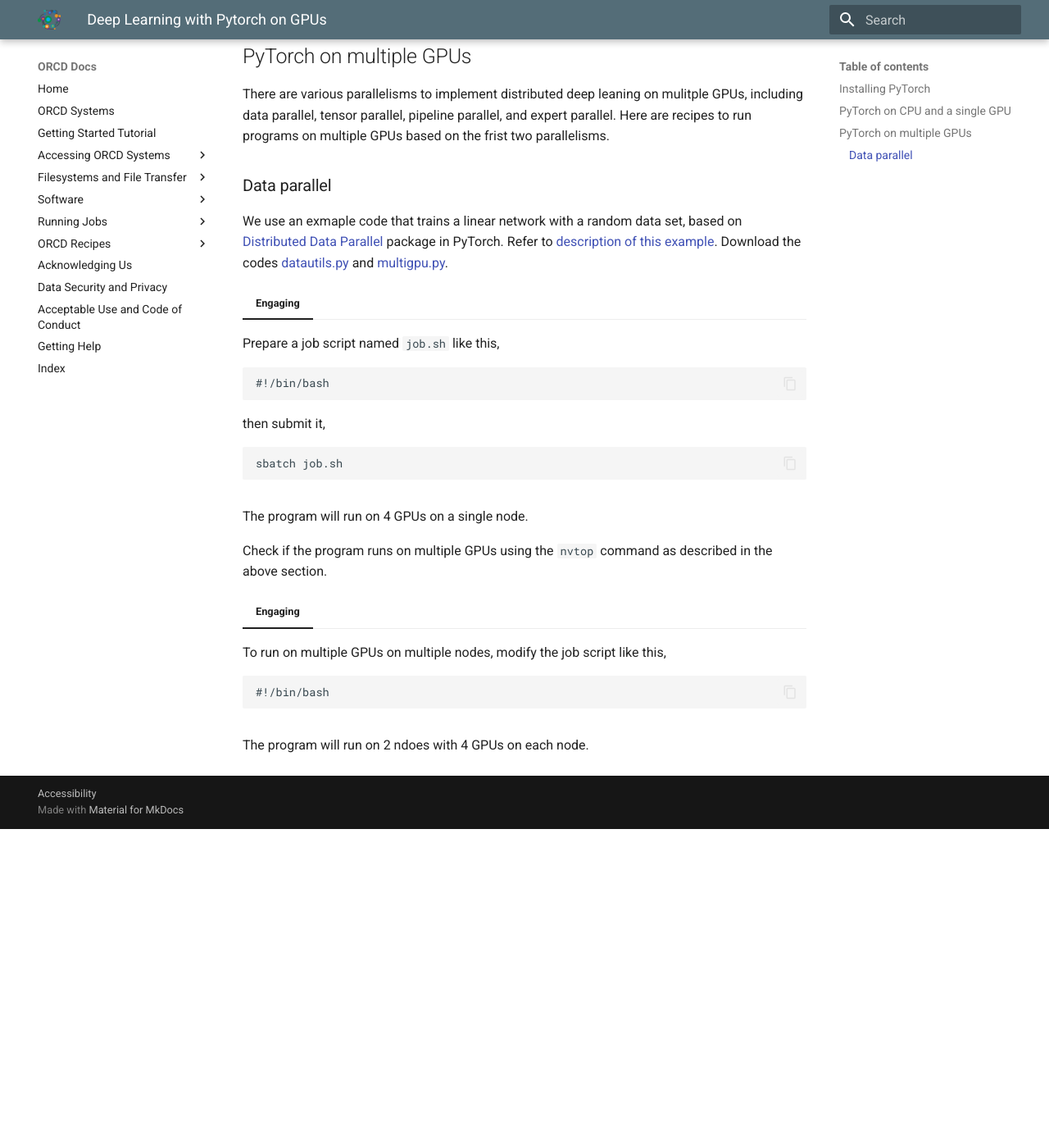
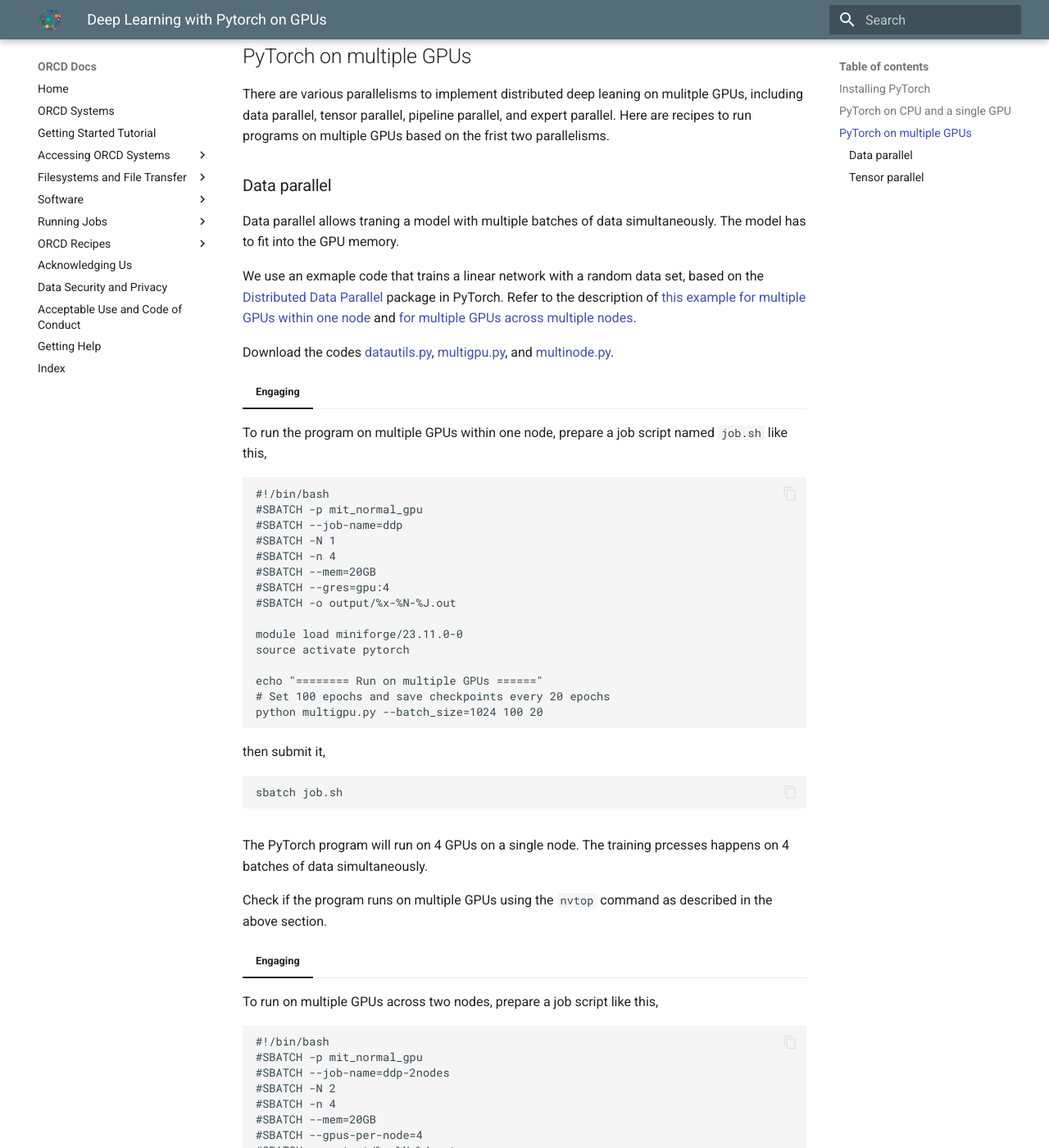
Before and after one commit to mit-orcd/orcd-docs-edit, an MkDocs documentation site: the page built from docs/recipes/torch-gpu.md, in a window 1280 px wide and 1400 px high, scrolled down 1679 px. Shown: the whole window at 82% size. Built offline with MkDocs 1.6.1 and Material for MkDocs 9.7.7, drawn with Linux system fonts in a browser that asks for light colours; before the commit the page ends 2690 px from its top, so only the background shows below that; some of the changed text lies outside the part shown.

Commit message:
gpu torch

````diff
--- a/docs/recipes/torch-gpu.md
+++ b/docs/recipes/torch-gpu.md
@@ -78,27 +78,69 @@
 
 ### Data parallel
 
-We use an exmaple code that trains a linear network with a random data set, based on [Distributed Data Parallel](https://PyTorch.org/docs/stable/notes/ddp.html) package in PyTorch. Refer to [description of this example](https://pytorch.org/tutorials/beginner/ddp_series_multigpu.html). Download the codes [datautils.py](./scripts/torch-gpu/datautils.py) and [multigpu.py](./scripts/torch-gpu/multigpu.py).
+Data parallel allows traning a model with multiple batches of data simultaneously. The model has to fit into the GPU memory.
+
+We use an exmaple code that trains a linear network with a random data set, based on the [Distributed Data Parallel](https://PyTorch.org/docs/stable/notes/ddp.html) package in PyTorch. Refer to the description of [this example for multiple GPUs within one node](https://pytorch.org/tutorials/beginner/ddp_series_multigpu.html) and [for multiple GPUs across multiple nodes](https://pytorch.org/tutorials/intermediate/ddp_series_multinode.html).
+
+Download the codes [datautils.py](./scripts/torch-gpu/datautils.py), [multigpu.py](./scripts/torch-gpu/multigpu.py), and [multinode.py](./scripts/torch-gpu/multinode.py).
 
 === "Engaging"
 
-    Prepare a job script named `job.sh` like this,
+    To run the program on multiple GPUs within one node, prepare a job script named `job.sh` like this,
      ```
      #!/bin/bash
+     #SBATCH -p mit_normal_gpu
+     #SBATCH --job-name=ddp
+     #SBATCH -N 1
+     #SBATCH -n 4
+     #SBATCH --mem=20GB
+     #SBATCH --gres=gpu:4
+     #SBATCH -o output/%x-%N-%J.out
+
+     module load miniforge/23.11.0-0
+     source activate pytorch
+
+     echo "======== Run on multiple GPUs ======"
+     # Set 100 epochs and save checkpoints every 20 epochs
+     python multigpu.py --batch_size=1024 100 20
      ```
      then submit it,
      ```
      sbatch job.sh
      ```
 
-The program will run on 4 GPUs on a single node.
+The PyTorch program will run on 4 GPUs on a single node. The training prcesses happens on 4 batches of data simultaneously.
 
 Check if the program runs on multiple GPUs using the `nvtop` command as described in the above section.
 
 === "Engaging"
-    To run on multiple GPUs on multiple nodes, modify the job script like this,
+
+    To run on multiple GPUs across two nodes, prepare a job script like this,
      ```
      #!/bin/bash
+     #SBATCH -p mit_normal_gpu
+     #SBATCH --job-name=ddp-2nodes
+     #SBATCH -N 2
+     #SBATCH -n 4
+     #SBATCH --mem=20GB
+     #SBATCH --gpus-per-node=4
+     #SBATCH -o output/%x-%N-%J.out
+
+     module load miniforge/23.11.0-0
+     source activate pytorch
+
+     echo "======== Run on multiple GPUs ======"
+     # Set 100 epochs and save checkpoints every 20 epochs
+     torchrun python multinode.py --batch_size=1024 100 20
+     ```
+     then submit it,
+     ```
+     sbatch job.sh
      ```
 
-The program will run on 2 ndoes with 4 GPUs on each node.
+The `torchrun` command launches the program on 2 nodes with 4 GPUs on each node. The training prcesses happens on 8 batches of data simultaneously. Refer to details of torchrun on [this page](https://pytorch.org/docs/stable/elastic/run.html).
+
+
+### Tensor parallel
+
+Data
````
